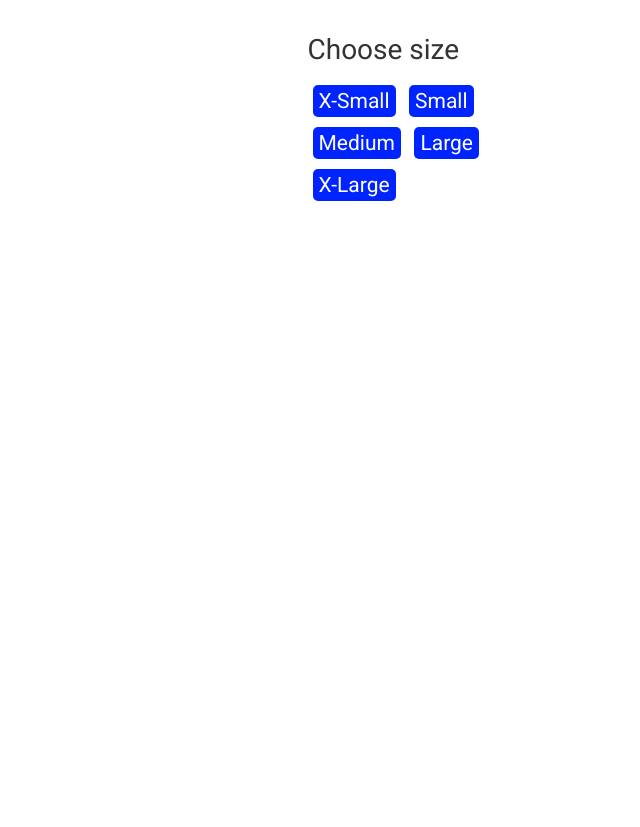
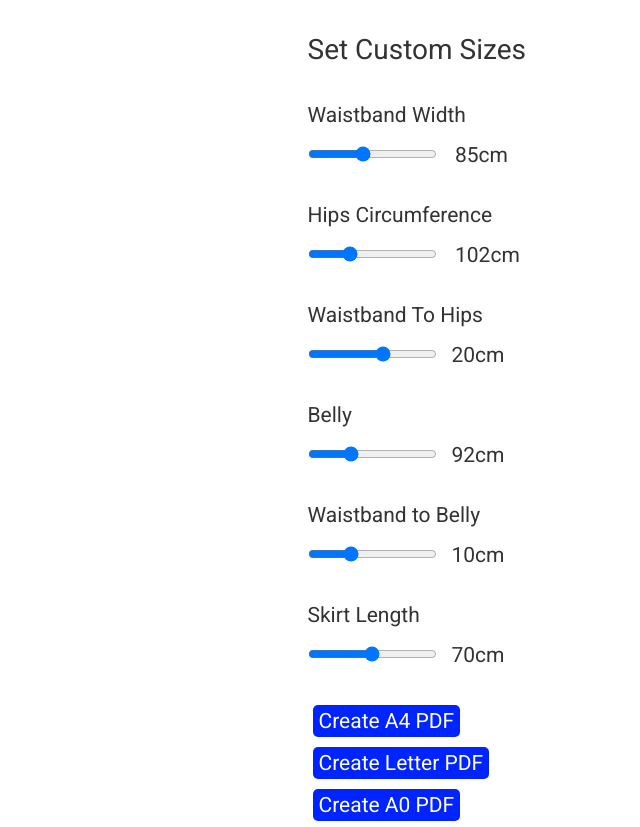
Before and after one commit to pattern-project/custom-fit-interface, a plain HTML site: page skirt/index.html in a window 1280 px wide. Shown: the whole page, without its empty margins (640-1280 px from the left). Before the commit the page ends 800 px from the top, so only its background shows below. Drawn offline with Linux system fonts and the light colour scheme; no server answers.

Commit message:
removing initial size choice

```diff
--- a/skirt/index.html
+++ b/skirt/index.html
@@ -17,14 +17,6 @@
                 <div id="pattern" class="col-md-9">
                 </div>
                 <div id="controls" class="col-md-3">
-                    <div id="intialsizing">
-                        <p class="buildertitle">Choose size</p>
-                        <button class="sizebutton">X-Small</button>
-                        <button class="sizebutton">Small</button>
-                        <button class="sizebutton">Medium</button>
-                        <button class="sizebutton">Large</button>
-                        <button class="sizebutton">X-Large</button>
-                    </div>
                     <div id="tweakmeasures">
                         <p class="buildertitle">Set Custom Sizes</p>
 
--- a/skirt/js/site.js
+++ b/skirt/js/site.js
@@ -20,8 +20,7 @@ function addBaseSize(sizes,count){
 			}
 		});
 	} else {
-		//updatePattern();
-		console.log('started');
+		updatePattern();
 	}
 }
 
@@ -196,23 +195,24 @@ let sizes = [{
       "skirtLength":700,
       "bellyLineDepth":100,
       "bellyWidth":1000,
+    },
+    {
+      "lowerHipLine": 1400,
+      "hipLineDepth": 250,
+      "waist": 1400,
+      "skirtLength":900,
+      "bellyLineDepth":150,
+      "bellyWidth":1400,
     }];
 
 //let sizes = [];
 
 let transform = {'string':'','x':0,'y':0};
 let maxHeight = 0;
-$('#tweakmeasures').hide();
 $('#downloadinfo').hide();
 
 addBaseSize(sizes,0);
 initSliders();
-
-$('.sizebutton').on('click',function(){
-	updatePattern();
-	$('#intialsizing').hide();
-	$('#tweakmeasures').show();
-});
 
 $('.downloadPDF').on('click',function(){
 	let pdfSize = $(this).attr('attr-size');
```
